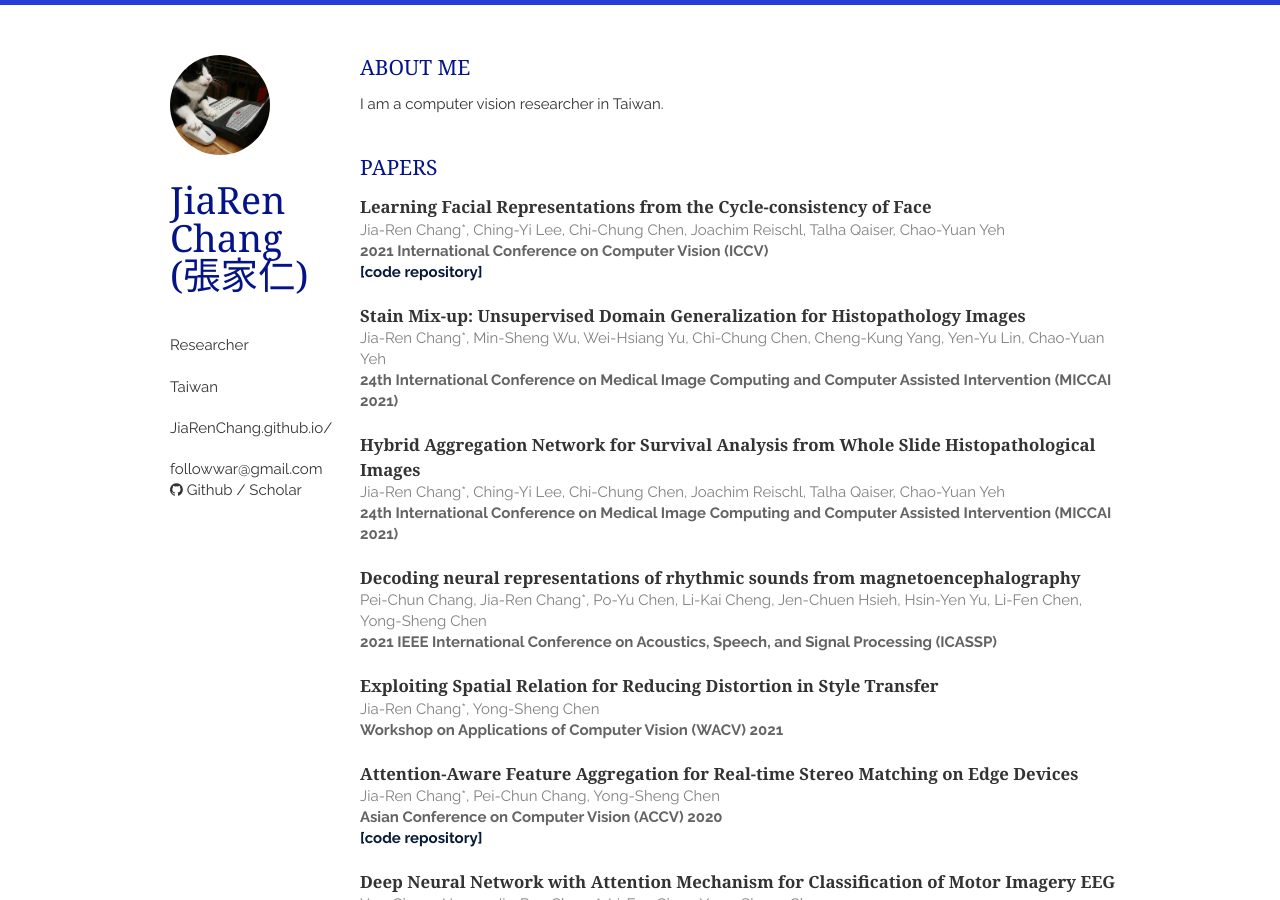
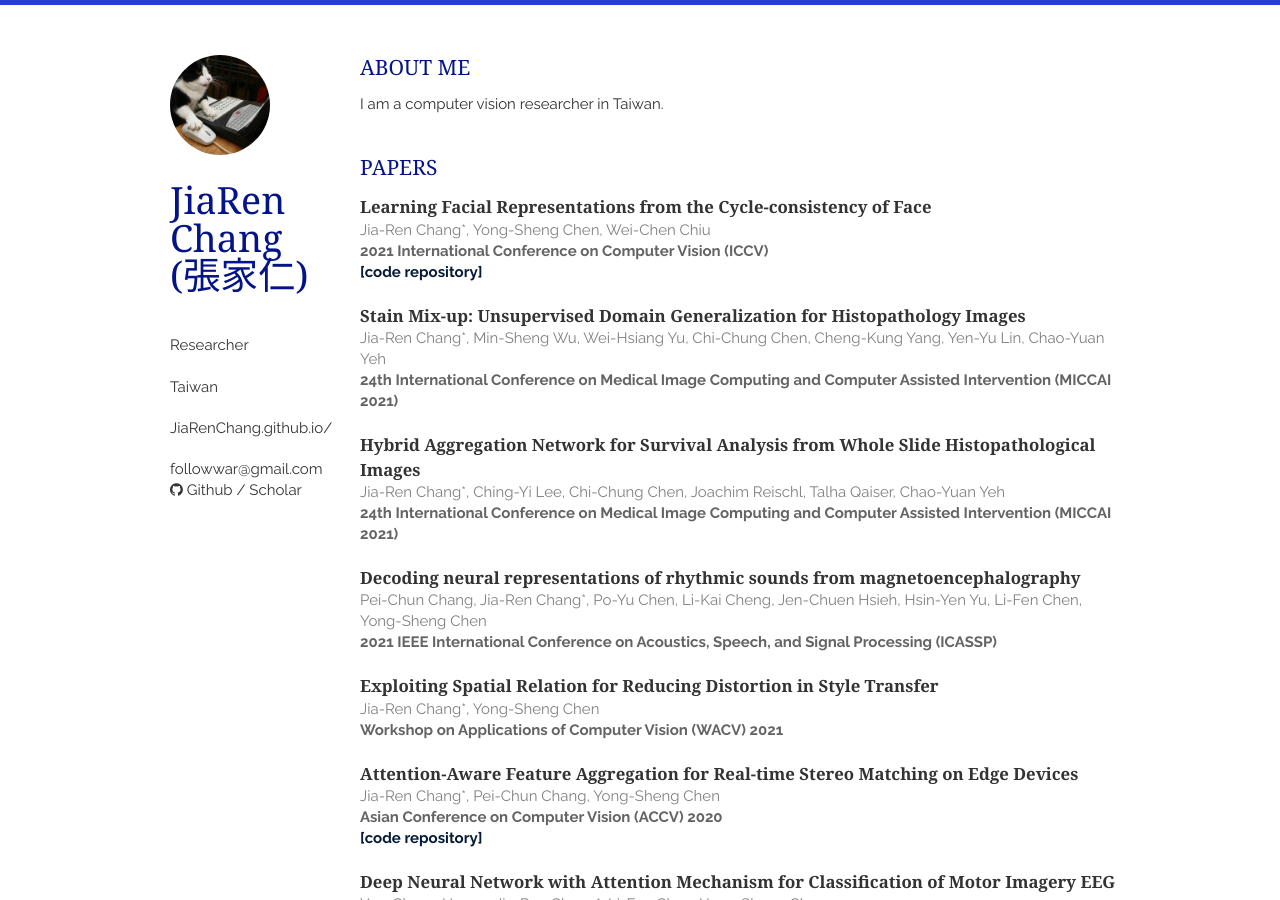
Before and after one commit to JiaRenChang/JiaRenChang.github.io, a Jekyll site: the page built from index.html, in a window 1280 px wide and 900 px high. Built offline with Jekyll 4.4.1, drawn with Linux system fonts in a browser that asks for light colours; nearby versions of some CDN libraries; the list of posts is cut into pages by our own code; a style sheet for code colours, icons or effects is not loaded.

Commit message:
Update papers.html

```diff
--- a/_includes/papers.html
+++ b/_includes/papers.html
@@ -4,7 +4,7 @@
      <article>
         <header>
             <h1><a href="https://arxiv.org/pdf/2108.03427.pdf">Learning Facial Representations from the Cycle-consistency of Face</a></h1>
-            <span>Jia-Ren Chang*, Ching-Yi Lee, Chi-Chung Chen, Joachim Reischl, Talha Qaiser, Chao-Yuan Yeh</span>
+            <span>Jia-Ren Chang*, Yong-Sheng Chen, Wei-Chen Chiu</span>
         </header>
         <p>
             <em>2021 International Conference on Computer Vision (ICCV)</em>
```
